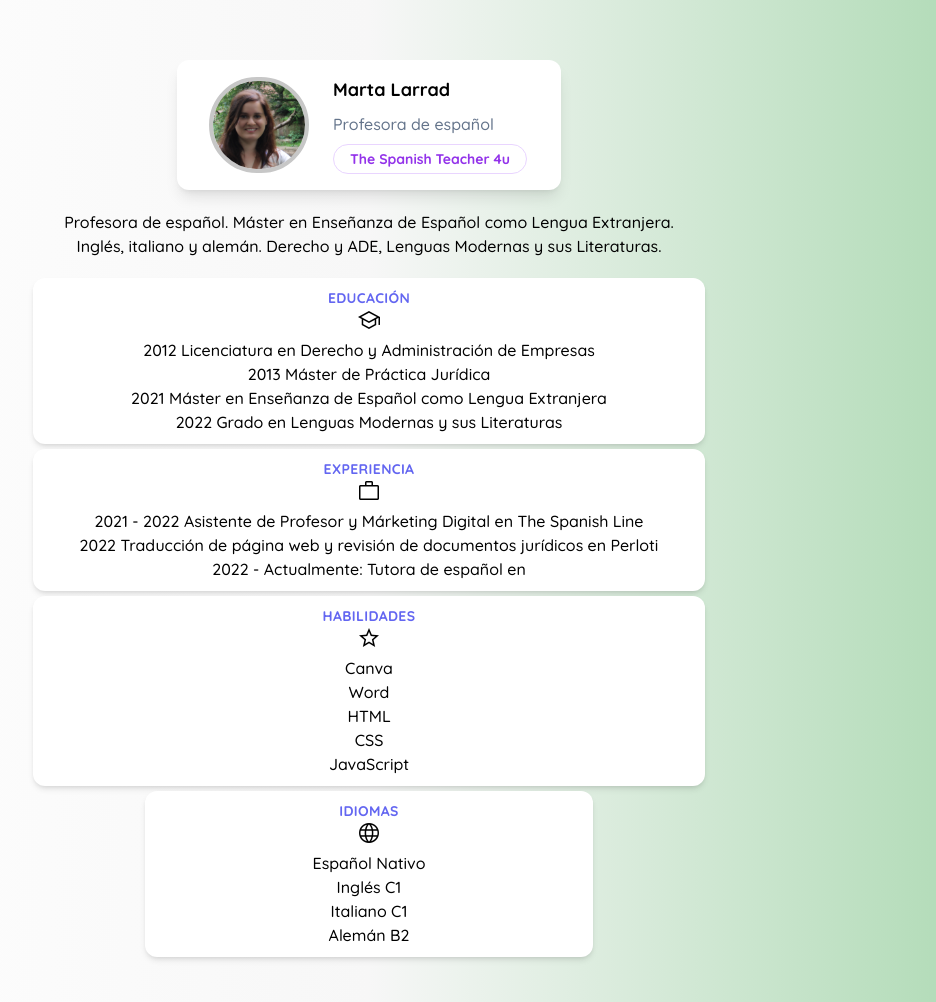
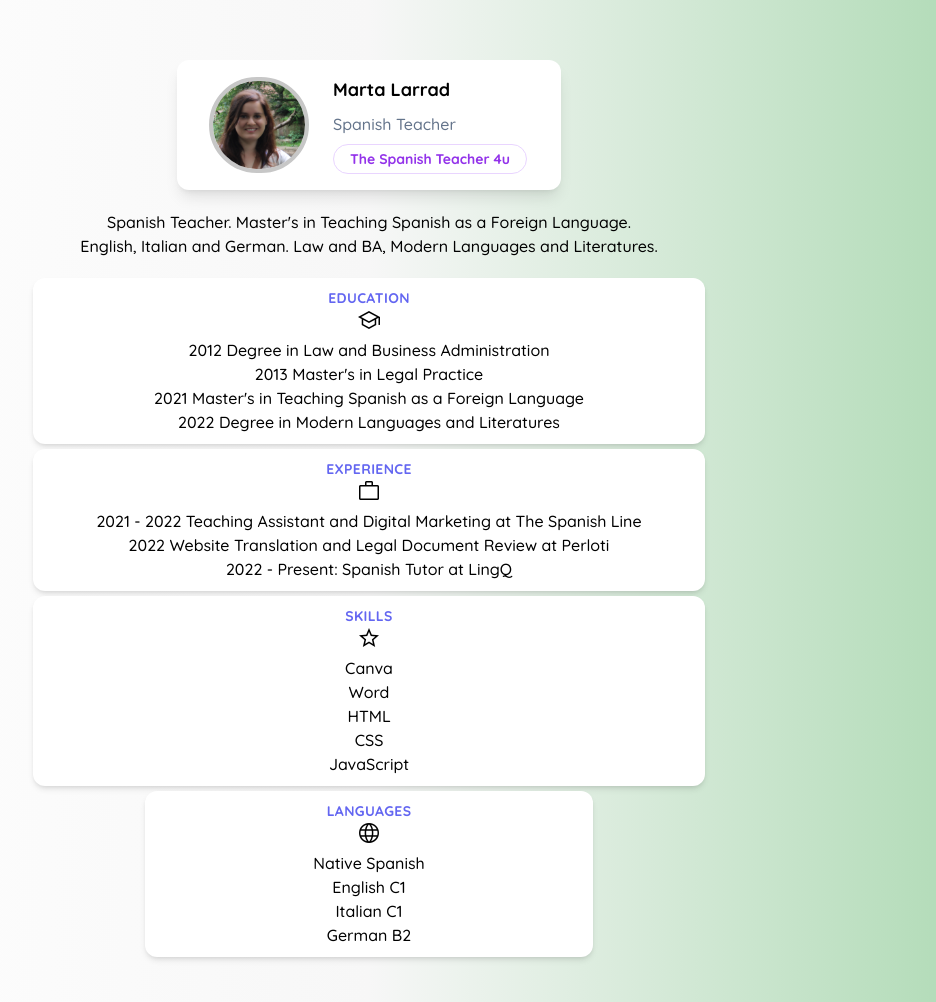
Before and after one commit to martaclj/myCv, a website: page index.html in a window 1280 px wide. Shown: the whole page, without its empty margins (271-1207 px from the left). Drawn offline with nearby package versions, Linux system fonts and the light colour scheme.

Commit message:
Update index.html EN

```diff
--- a/index.html
+++ b/index.html
@@ -20,47 +20,47 @@
     <img class="block mx-auto h-24 rounded-full sm:mx-0 sm:shrink-0" src="marta.jpg" alt="resume picture">
   <div class="text-center space-y-2 sm:text-left">
   <h1 class="text-lg text-black font-semibold">Marta Larrad</h1>
-  <h2 class="text-slate-500 font-medium">Profesora de español</h2>
+  <h2 class="text-slate-500 font-medium">Spanish Teacher</h2>
   <ul>
     <button class="px-4 py-1 text-sm text-purple-600 font-semibold rounded-full border border-purple-200 hover:text-white hover:bg-purple-600 hover:border-transparent focus:outline-none focus:ring-2 focus:ring-purple-600 focus:ring-offset-2 hover:bg-sky-700 ..."><a href="https://youtube.com/@thespanishteacher4u/">The Spanish Teacher 4u</a></button>
   </ul>
   </div>
   </div>
   <section class="section-item">
-    <p class="">Profesora de español. Máster en Enseñanza de Español como Lengua Extranjera. </p>
-   <p>Inglés, italiano y alemán. Derecho y ADE, Lenguas Modernas y sus Literaturas.</p>
+    <p class="">Spanish Teacher. Master's in Teaching Spanish as a Foreign Language. </p>
+   <p>English, Italian and German. Law and BA, Modern Languages and Literatures.</p>
    </section>
   <div>
    <section class="col-start-2 max-w-md mx-auto bg-white rounded-xl shadow-md overflow-hidden md:max-w-2xl">
-    <h3 class="uppercase tracking-wide text-sm text-indigo-500 font-semibold">Educación</h3>
+    <h3 class="uppercase tracking-wide text-sm text-indigo-500 font-semibold">Education</h3>
     <span class="material-symbols-outlined">
       school
       </span>
       <div class="md:shrink-0">
     <ul>
-    <li>2012 Licenciatura en Derecho y Administración de Empresas</li>
-    <li>2013 Máster de Práctica Jurídica</li>
-    <li>2021 Máster en Enseñanza de Español como Lengua Extranjera</li>
-    <li>2022 Grado en Lenguas Modernas y sus Literaturas</li>
+    <li>2012 Degree in Law and Business Administration</li>
+    <li>2013 Master's in Legal Practice</li>
+    <li>2021 Master's in Teaching Spanish as a Foreign Language</li>
+    <li>2022 Degree in Modern Languages and Literatures</li>
     </ul>
     </div>
   </section>
   <section class="max-w-md mx-auto bg-white rounded-xl shadow-md overflow-hidden md:max-w-2xl">
     <ul>
-    <h3 class="uppercase tracking-wide text-sm text-indigo-500 font-semibold">Experiencia</h3>
+    <h3 class="uppercase tracking-wide text-sm text-indigo-500 font-semibold">Experience</h3>
     <span class="material-symbols-outlined">
       work
       </span>
       <div class="md:shrink-0">
-    <li>2021 - 2022 Asistente de Profesor y Márketing Digital en The Spanish Line</li>
-    <li>2022 Traducción de página web y revisión de documentos jurídicos en Perloti</li>
-    <li>2022 - Actualmente: Tutora de español en
+    <li>2021 - 2022 Teaching Assistant and Digital Marketing at The Spanish Line</li>
+    <li>2022 Website Translation and Legal Document Review at Perloti</li>
+    <li>2022 - Present: Spanish Tutor at LingQ
     </li>
       </div>
     </ul>
   </section>
   <section class="max-w-md mx-auto bg-white rounded-xl shadow-md overflow-hidden md:max-w-2xl">
-    <h3 class="uppercase tracking-wide text-sm text-indigo-500 font-semibold">Habilidades</h3>
+    <h3 class="uppercase tracking-wide text-sm text-indigo-500 font-semibold">Skills</h3>
   <span class="material-symbols-outlined">
     star
     </span>
@@ -73,17 +73,17 @@
     </ul>
   </section>
   <section class="max-w-md mx-auto bg-white rounded-xl shadow-md overflow-hidden md:max-w-2xlm">
-    <h3 class="uppercase tracking-wide text-sm text-indigo-500 font-semibold">Idiomas</h3>
+    <h3 class="uppercase tracking-wide text-sm text-indigo-500 font-semibold">Languages</h3>
     <span class="material-symbols-outlined">
       language
       </span>
       <div class="md:shrink-0">
     <div class="md:shrink-0">
     <ul>
-    <li>Español Nativo</li>
-    <li>Inglés C1</li>
-    <li>Italiano C1</li>
-    <li>Alemán B2</li>
+    <li>Native Spanish</li>
+    <li>English C1</li>
+    <li>Italian C1</li>
+    <li>German B2</li>
     </ul>
     </div>
   </div>
```
